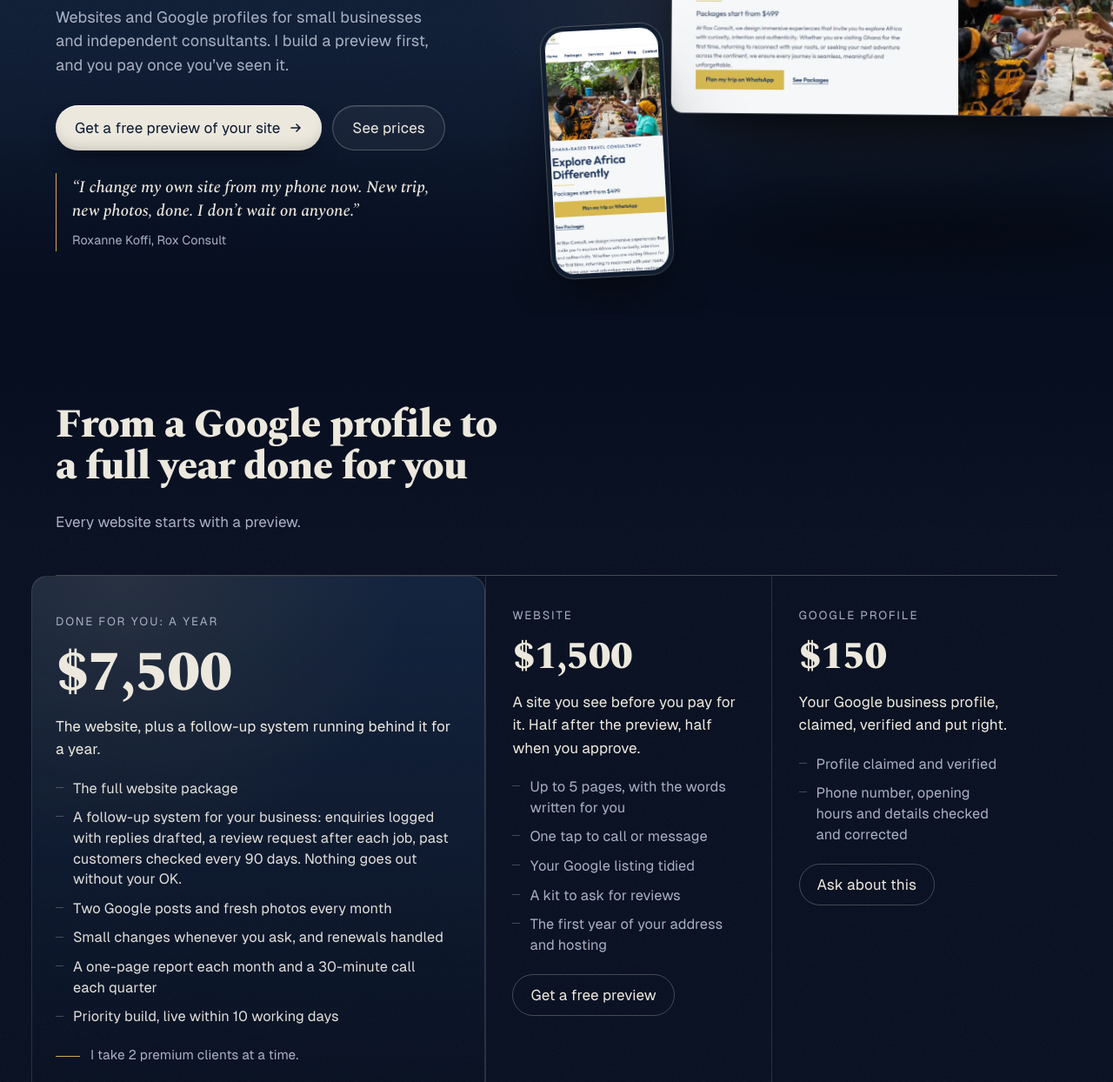
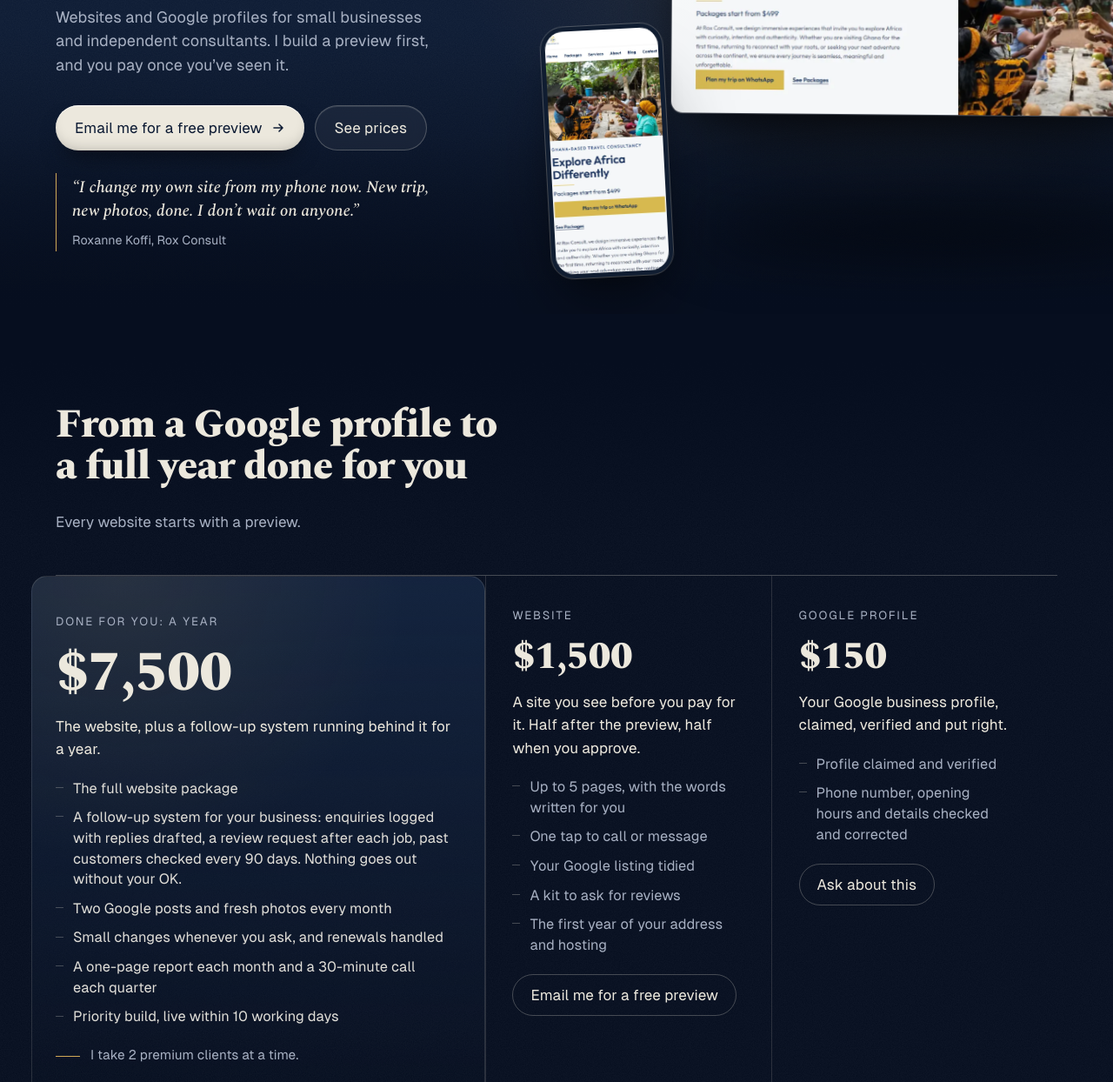
Before and after one commit to theatosam/ato-sam-landing, a plain HTML site: page labs.html in a window 1280 px wide. Shown: the part 372-1616 px from the top of the page at 87% size. Drawn offline with Linux system fonts and the light colour scheme; a script that the page names is missing.

Commit message:
Labs: buttons say how (Email me for a free preview)
Co-Authored-By: Claude Opus 5.5 <noreply@anthropic.com>

```diff
--- a/labs.html
+++ b/labs.html
@@ -514,7 +514,7 @@ h1 em { font-weight: 500; font-style: italic; color: var(--accent); letter-spaci
       <h1><span>See your new</span><span>website before</span><span>you pay <em>for it.</em></span></h1>
       <p class="lede">Websites and Google profiles for small businesses and independent consultants. I build a preview first, and you pay once you&rsquo;ve seen it.</p>
       <div class="cta">
-        <a class="btn primary" href="mailto:ato@theatosam.com?subject=Website%20preview&body=Tell%20me%20your%20business%20name%20and%20your%20current%20website%20%28if%20you%20have%20one%29%2C%20and%20I%20will%20build%20your%20free%20preview.%0A%0ABusiness%20name%3A%0ACurrent%20website%3A%0A">Get a free preview of your site <svg width="16" height="16" viewBox="0 0 16 16" aria-hidden="true"><path d="M3 8h10M9 4l4 4-4 4" fill="none" stroke="currentColor" stroke-width="1.6" stroke-linecap="round" stroke-linejoin="round"/></svg></a>
+        <a class="btn primary" href="mailto:ato@theatosam.com?subject=Website%20preview&body=Tell%20me%20your%20business%20name%20and%20your%20current%20website%20%28if%20you%20have%20one%29%2C%20and%20I%20will%20build%20your%20free%20preview.%0A%0ABusiness%20name%3A%0ACurrent%20website%3A%0A">Email me for a free preview <svg width="16" height="16" viewBox="0 0 16 16" aria-hidden="true"><path d="M3 8h10M9 4l4 4-4 4" fill="none" stroke="currentColor" stroke-width="1.6" stroke-linecap="round" stroke-linejoin="round"/></svg></a>
         <a class="btn glass" href="#prices">See prices</a>
       </div>
       <figure class="quote"><blockquote>&ldquo;I change my own site from my phone now. New trip, new photos, done. I don&rsquo;t wait on anyone.&rdquo;</blockquote><figcaption>Roxanne Koffi, Rox Consult</figcaption></figure>
@@ -561,7 +561,7 @@ h1 em { font-weight: 500; font-style: italic; color: var(--accent); letter-spaci
             <li>A kit to ask for reviews</li>
             <li>The first year of your address and hosting</li>
           </ul>
-          <a class="pick" href="mailto:ato@theatosam.com?subject=Website%20preview&body=Tell%20me%20your%20business%20name%20and%20your%20current%20website%20%28if%20you%20have%20one%29%2C%20and%20I%20will%20build%20your%20free%20preview.%0A%0ABusiness%20name%3A%0ACurrent%20website%3A%0A">Get a free preview</a>
+          <a class="pick" href="mailto:ato@theatosam.com?subject=Website%20preview&body=Tell%20me%20your%20business%20name%20and%20your%20current%20website%20%28if%20you%20have%20one%29%2C%20and%20I%20will%20build%20your%20free%20preview.%0A%0ABusiness%20name%3A%0ACurrent%20website%3A%0A">Email me for a free preview</a>
         </article>
         <article class="tier">
           <div class="name">Google profile</div>
@@ -625,7 +625,7 @@ h1 em { font-weight: 500; font-style: italic; color: var(--accent); letter-spaci
     <section class="section">
       <div class="closer">
         <h2>See yours <em>first.</em></h2>
-        <a class="btn primary" href="mailto:ato@theatosam.com?subject=Website%20preview&body=Tell%20me%20your%20business%20name%20and%20your%20current%20website%20%28if%20you%20have%20one%29%2C%20and%20I%20will%20build%20your%20free%20preview.%0A%0ABusiness%20name%3A%0ACurrent%20website%3A%0A">Get a free preview of your site <svg width="16" height="16" viewBox="0 0 16 16" aria-hidden="true"><path d="M3 8h10M9 4l4 4-4 4" fill="none" stroke="currentColor" stroke-width="1.6" stroke-linecap="round" stroke-linejoin="round"/></svg></a>
+        <a class="btn primary" href="mailto:ato@theatosam.com?subject=Website%20preview&body=Tell%20me%20your%20business%20name%20and%20your%20current%20website%20%28if%20you%20have%20one%29%2C%20and%20I%20will%20build%20your%20free%20preview.%0A%0ABusiness%20name%3A%0ACurrent%20website%3A%0A">Email me for a free preview <svg width="16" height="16" viewBox="0 0 16 16" aria-hidden="true"><path d="M3 8h10M9 4l4 4-4 4" fill="none" stroke="currentColor" stroke-width="1.6" stroke-linecap="round" stroke-linejoin="round"/></svg></a>
       </div>
     </section>
 
```
